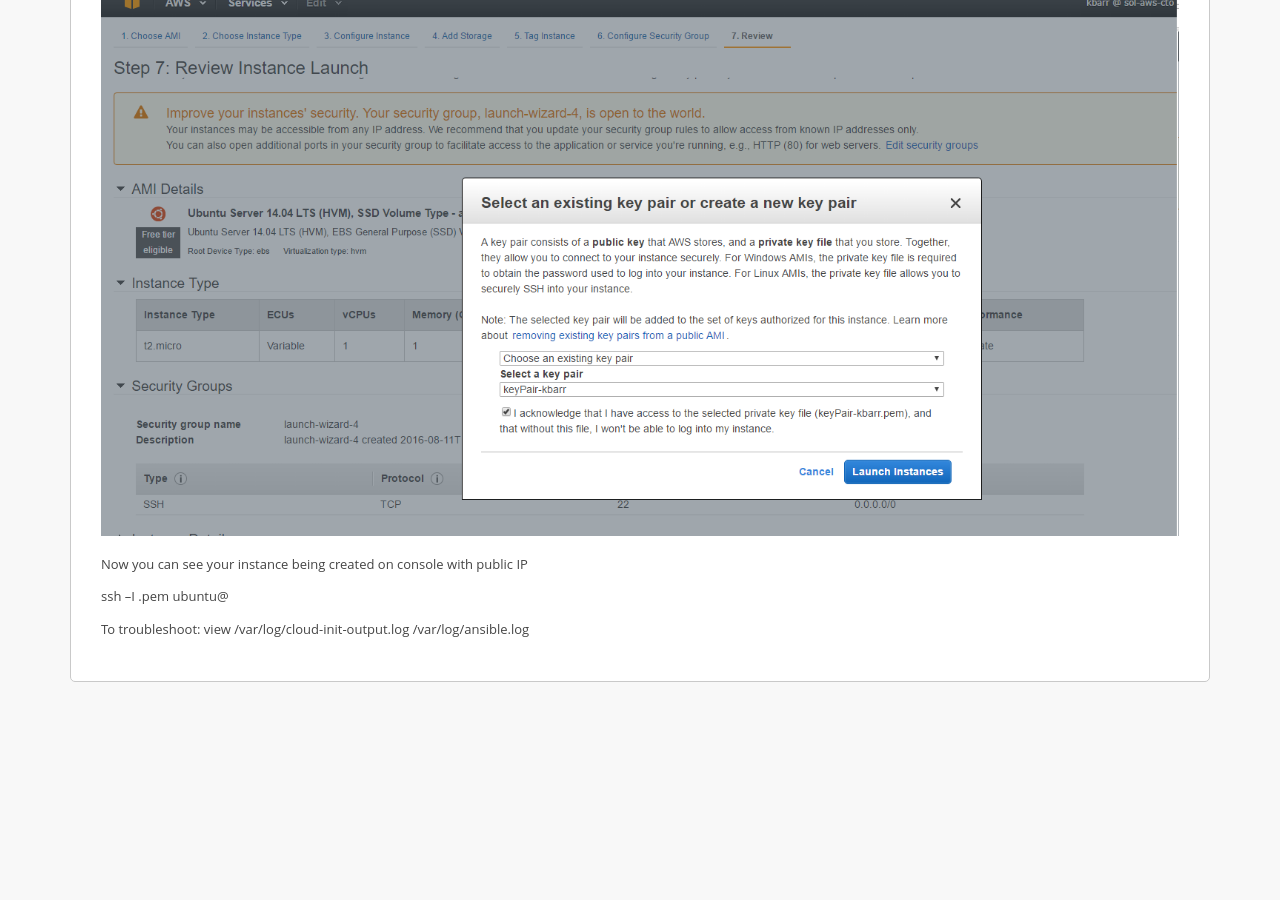
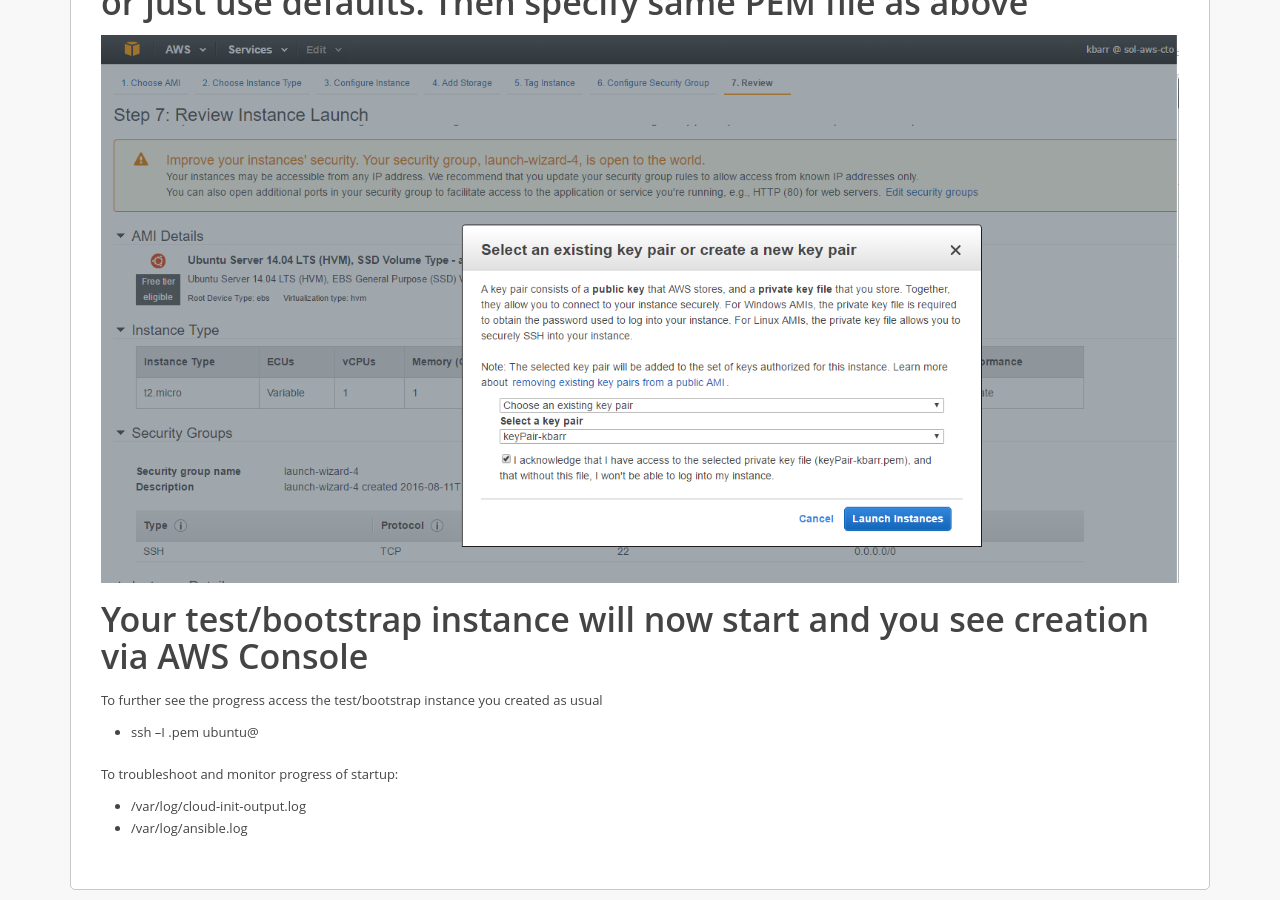
Before and after one commit to SolaceLabs/solace-iot-reference-architecture, a Jekyll site: the page built from docs/index.md, in a window 1280 px wide and 900 px high, scrolled down 5352 px. Built offline with Jekyll 4.4.1, drawn with Linux system fonts in a browser that asks for light colours; before the commit the page ends 6044 px from its top, so only the background shows below that; some of the changed text lies outside the part shown.

Commit message:
Add more headers and clean up troubleshoot section

```diff
--- a/docs/index.md
+++ b/docs/index.md
@@ -81,10 +81,10 @@ export AWS_ELB=N        #   <[Y|N|ELB_NAME]Front VMRs with AWS Elastic_LOAD_BALA
 # You can specify a security group, name tag etc. for this instance or just use defaults. Then specify same PEM file as above
 ![]({{ site.baseurl }}/images/UsePem.png)
 
- Now you can see your instance being created on console with public IP
+# Your test/bootstrap instance will now start and you see creation via AWS Console
+To further see the progress access the test/bootstrap instance you created as usual
+* ssh –I <yourCert>.pem ubuntu@<yourExternalIP>
 
-ssh –I <yourCert>.pem ubuntu@<yourExternalIP>
-
-To troubleshoot:
-view   /var/log/cloud-init-output.log
-           /var/log/ansible.log
+To troubleshoot and monitor progress of startup:
+* /var/log/cloud-init-output.log
+* /var/log/ansible.log
```
Also changed, not shown: other parts of docs/index.md (+10 -10 lines).
